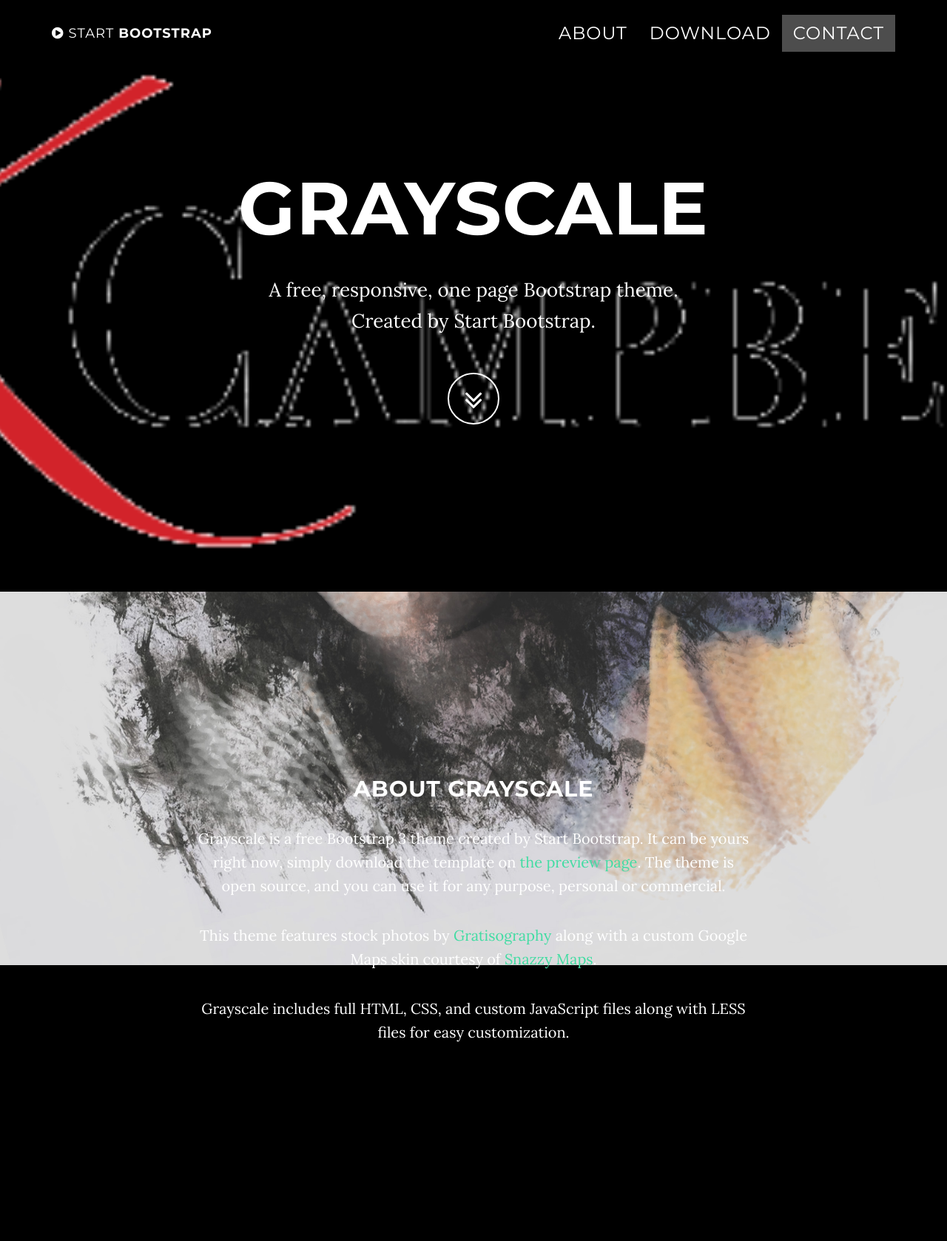
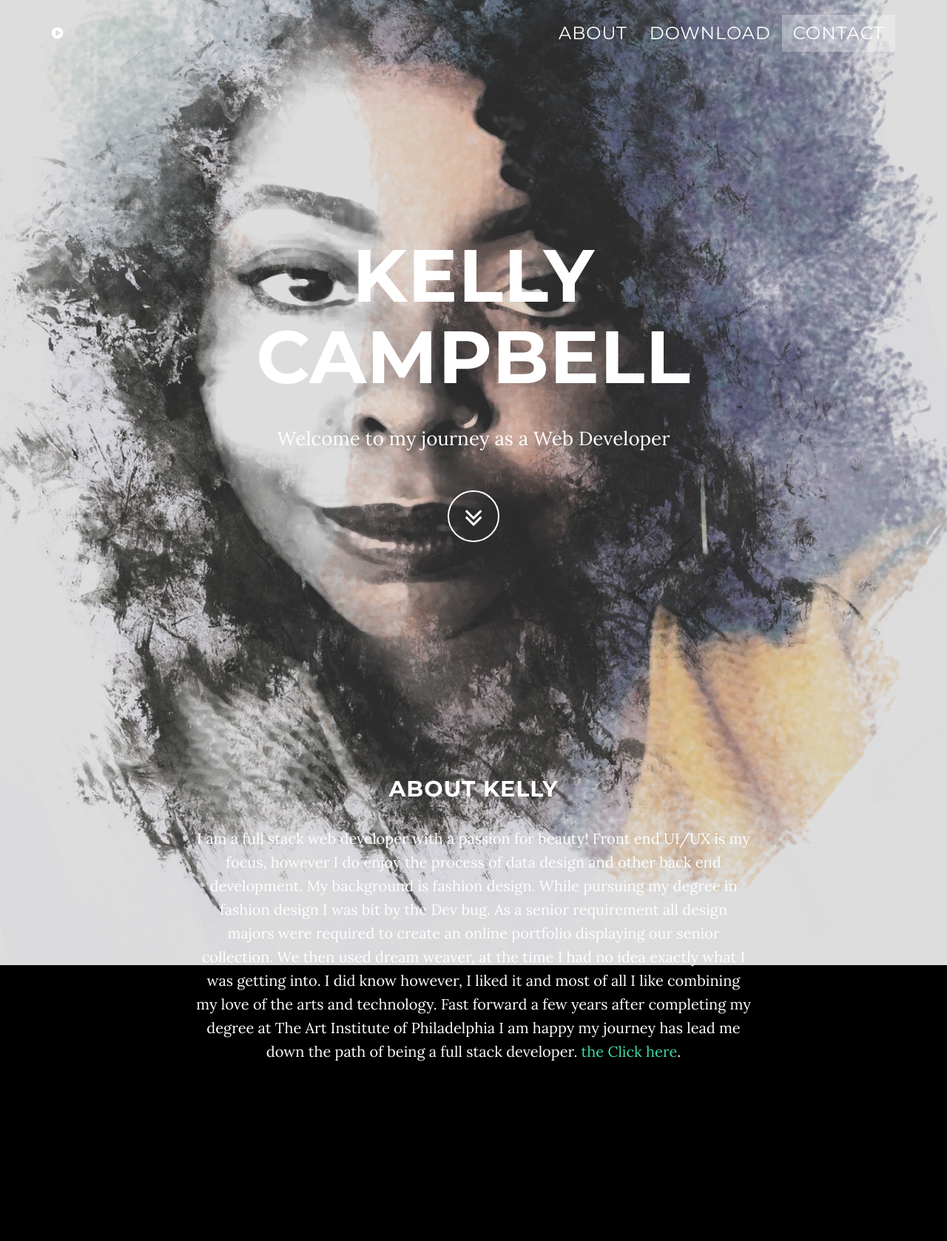
Before and after one commit to Kcambell16/pwp, a PHP site: page / in a window 1280 px wide. Shown: the top 1678 px of the page at 74% size. Run offline with PHP 8.4, Linux system fonts and the light colour scheme; some libraries are stand-ins or nearby versions; some web fonts are replaced.

Commit message:
css nav bar

```diff
--- a/public_html/css/stylesheet.css
+++ b/public_html/css/stylesheet.css
@@ -18,7 +18,7 @@ body {
 }
 
 .navbar-inverse {
-	background-color: transparent;
+	background-color: #1d9b6c;
 }
 
 
@@ -138,6 +138,11 @@ a:focus {
 		border-bottom: 1px solid rgba(255, 255, 255, 0.3);
 	}
 }
+
+h1.brand-heading {
+	margin-top: 250px;
+}
+
 .intro {
 	display: table;
 	width: 100%;
@@ -145,8 +150,8 @@ a:focus {
 	padding: 100px 0;
 	text-align: center;
 	color: white;
-	background: url(../image/Kcampbell-website-logo.png) no-repeat bottom center scroll;
-	background-color: black;
+	/*background: url(../image/PhotoshopPicturePractice.jpg) no-repeat bottom center scroll;*/
+	background-color: transparent;
 	-webkit-background-size: cover;
 	-moz-background-size: cover;
 	background-size: cover;
--- a/public_html/index.php
+++ b/public_html/index.php
@@ -46,7 +46,8 @@
 
 		<!-- Custom Fonts -->
 		<link href="vendor/font-awesome/css/font-awesome.min.css" rel="stylesheet" type="text/css">
-		<link href="https://fonts.googleapis.com/css?family=Lora:400,700,400italic,700italic" rel="stylesheet" type="text/css">
+		<link href="https://fonts.googleapis.com/css?family=Lora:400,700,400italic,700italic" rel="stylesheet"
+				type="text/css">
 		<link href="https://fonts.googleapis.com/css?family=Montserrat:400,700" rel="stylesheet" type="text/css">
 
 	</head>
@@ -57,11 +58,12 @@
 			<nav class="navbar navbar-custom navbar-fixed-top" role="navigation">
 				<div class="container">
 					<div class="navbar-header">
-						<button type="button" class="navbar-toggle" data-toggle="collapse" data-target=".navbar-main-collapse">
+						<button type="button" class="navbar-toggle" data-toggle="collapse"
+								  data-target=".navbar-main-collapse">
 							Menu <i class="fa fa-bars"></i>
 						</button>
 						<a class="navbar-brand page-scroll" href="#page-top">
-							<i class="fa fa-play-circle"></i> <span class="light">Start</span> Bootstrap
+							<i class="fa fa-play-circle"></i>
 						</a>
 					</div>
 
@@ -94,9 +96,8 @@
 					<div class="container">
 						<div class="row">
 							<div class="col-md-8 col-md-offset-2">
-								<h1 class="brand-heading">Grayscale</h1>
-								<p class="intro-text">A free, responsive, one page Bootstrap theme.
-									<br>Created by Start Bootstrap.</p>
+								<h1 class="brand-heading">Kelly Campbell</h1>
+								<p class="intro-text">Welcome to my journey as a Web Developer</p>
 								<a href="#about" class="btn btn-circle page-scroll">
 									<i class="fa fa-angle-double-down animated"></i>
 								</a>
@@ -110,10 +111,9 @@
 			<section id="about" class="container content-section text-center">
 				<div class="row">
 					<div class="col-lg-8 col-lg-offset-2">
-						<h2>About Grayscale</h2>
-						<p>Grayscale is a free Bootstrap 3 theme created by Start Bootstrap. It can be yours right now, simply download the template on <a href="http://startbootstrap.com/template-overviews/grayscale/">the preview page</a>. The theme is open source, and you can use it for any purpose, personal or commercial.</p>
-						<p>This theme features stock photos by <a href="http://gratisography.com/">Gratisography</a> along with a custom Google Maps skin courtesy of <a href="http://snazzymaps.com/">Snazzy Maps</a>.</p>
-						<p>Grayscale includes full HTML, CSS, and custom JavaScript files along with LESS files for easy customization.</p>
+						<h2>About Kelly</h2>
+						<p>I am a full stack web developer with a passion for beauty! Front end UI/UX is my focus, however I do enjoy the process of data design and other back end development. My background is fashion design. While pursuing my degree in fashion design I was bit by the Dev bug. As a senior requirement all design majors were required to create an online portfolio displaying our senior collection. We then used dream weaver, at the time I had no idea exactly what I was getting into. I did know however, I liked it and most of all I like combining my love of the arts and technology. Fast forward a few years after completing my degree at The Art Institute of Philadelphia I am happy my journey has lead me down the path of being a full stack developer. <a href="https://Cannaduceus.com/public_html">the
+								Click here</a>.
 					</div>
 				</div>
 			</section>
@@ -125,110 +125,19 @@
 						<div class="col-lg-8 col-lg-offset-2">
 							<h2>Download Resume</h2>
 							<p>You can download an up to date resume</p>
-							<a href="http://startbootstrap.com/template-overviews/grayscale/" class="btn btn-default btn-lg">Visit Download Page</a>
+							<a href="image/resume.pdf" class="btn btn-default btn-lg">download</a>
 						</div>
 					</div>
 				</div>
 			</section>
 
-			<!-- Contact Section -->
-			<section id="contact" class="container content-section text-center">
-				<div class="row">
-					<div class="col-lg-8 col-lg-offset-2">
-						<h2>Contact Start Bootstrap</h2>
-						<p>Feel free to email us to provide some feedback on our templates, give us suggestions for new templates and themes, or to just say hello!</p>
-						<p><a href="mailto:feedback@startbootstrap.com">feedback@startbootstrap.com</a>
-						</p>
-						<ul class="list-inline banner-social-buttons">
-							<li>
-								<a href="https://twitter.com/SBootstrap" class="btn btn-default btn-lg"><i class="fa fa-twitter fa-fw"></i> <span class="network-name">Twitter</span></a>
-							</li>
-							<li>
-								<a href="https://github.com/IronSummitMedia/startbootstrap" class="btn btn-default btn-lg"><i class="fa fa-github fa-fw"></i> <span class="network-name">Github</span></a>
-							</li>
-							<li>
-								<a href="https://plus.google.com/+Startbootstrap/posts" class="btn btn-default btn-lg"><i class="fa fa-google-plus fa-fw"></i> <span class="network-name">Google+</span></a>
-							</li>
-						</ul>
-					</div>
-				</div>
-			</section>
-
-			<!-- Map Section -->
-			<div id="map"></div>
-
-			<!-- Footer -->
-			<footer>
-				<div class="container text-center">
-					<p>Copyright &copy; Your Website 2016</p>
-				</div>
-			</footer>
-
-			<!-- jQuery -->
-			<script src="vendor/jquery/jquery.js"></script>
-
-			<!-- Bootstrap Core JavaScript -->
-			<script src="vendor/bootstrap/js/bootstrap.min.js"></script>
-
-			<!-- Plugin JavaScript -->
-			<script src="https://cdnjs.cloudflare.com/ajax/libs/jquery-easing/1.3/jquery.easing.min.js"></script>
-
-			<!-- Google Maps API Key - Use your own API key to enable the map feature. More information on the Google Maps API can be found at https://developers.google.com/maps/ -->
-			<script type="text/javascript" src="https://maps.googleapis.com/maps/api/js?key=AIzaSyCRngKslUGJTlibkQ3FkfTxj3Xss1UlZDA&sensor=false"></script>
-
-			<!-- Theme JavaScript -->
-			<script src="js/grayscale.min.js"></script>
-
-
-		<!-- <div class="title" >
-			<div>
-				<h1>Kelly Campbell</h1>
-				<h4>Web Developer</h4>
-			</div>
-		</div><!--/.container-->
-
-
-		<!-- containers for spacing
-		<div class="row">
-			<div class="col-sm-6 col-md-4">
-				<div class="thumbnail">
-					<img src="..." alt="...">
-					<div class="caption">
-						<h3>Thumbnail label</h3>
-						<p>...</p>
-						<p><a href="#" class="btn btn-primary" role="button">Button</a> <a href="#" class="btn btn-default" role="button">Button</a></p>
-					</div>
-				</div>
-			</div>
-			<div class="col-sm-6 col-md-4">
-				<div class="thumbnail">
-					<img src="..." alt="...">
-					<div class="caption">
-						<h3>Thumbnail label</h3>
-						<p>...</p>
-						<p><a href="#" class="btn btn-primary" role="button">Button</a> <a href="#" class="btn btn-default" role="button">Button</a></p>
-					</div>
-				</div>
-			</div>
-			<div class="col-sm-6 col-md-4">
-				<div class="thumbnail">
-					<img src="..." alt="...">
-					<div class="caption">
-						<h3>Thumbnail label</h3>
-						<p>...</p>
-						<p><a href="#" class="btn btn-primary" role="button">Button</a> <a href="#" class="btn btn-default" role="button">Button</a></p>
-					</div>
-				</div>
-			</div>
-		</div>
-
-		<!-- modal fade
+			<!-- modal fade -->
 			<div class="modal fade" id="contact-form-modal" tabindex="-1" role="dialog">
 				<div class="modal-dialog">
 					<div class="modal-content">
 						<div class="modal-body">
 
-						<!-- insert contact form
+							<!-- insert contact form-->
 							<form id="contact-form" method="POST" action="php/mailer.php" novalidate>
 								<div id="boxhead">
 									<div class="form-group">
@@ -270,41 +179,72 @@
 										</div>
 									</div>
 
-								<!-- Google reCAPTCHA
-								<div class="g-recaptcha" data-sitekey="6LfElA0UAAAAAIPR2M15qAh5qkWlXGlRdtJw3Ud0
-"></div>
-								<button class="btn btn-success" type="submit"><i class="fa fa-paper-plane"></i> Send
+									<!-- Google reCAPTCHA -->
+									<div class="g-recaptcha" data-sitekey="6LfElA0UAAAAAIPR2M15qAh5qkWlXGlRdtJw3Ud0">
+
+									</div>
+									<button class="btn btn-success" type="submit"><i class="fa fa-paper-plane">
+										</i> Send
 									</button>
 									<button class="btn btn-warning" type="reset"><i class="fa fa-ban"></i> Reset</button>
 							</form>
 
-						<!--messages output area error/success output
+							<!--messages output area error/success output -->
 							<div class="row">
 								<div class="col-xs-12">
 									<div id="output-area"></div>
 								</div>
 							</div>
-					</div><!-- /.modal-content
-				</div><!-- /.modal-dialog
-			</div><!-- /.modal
+						</div><!-- /.modal-content -->
+					</div><!-- /.modal-dialog -->
+				</div><!-- /.modal -->
 			</div>
 			</div>
 
-
-		<!-- footer
-		<nav class="navbar navbar-inverse navbar-fixed-bottom">
-			<div class="container">
-				<div class="navbar-header">
-					<a class="navbar-brand" data-toggle="modal" data-target="#contact-form-modal">CONTACT ME</a>
-				</div>
-				<div>
-					<ul class="nav navbar-nav navbar-right" id="navbar">
-						<li><a>Kcampbell5784@gmail.com</a></li>
-						<li><a>(484)-358-2153</a></li>
+			<!-- Contact Section -->
+			<section id="contact" class="container content-section text-center">
+				<div class="row">
+					<div class="col-lg-8 col-lg-offset-2">
+						<h2>Contact me</h2>
+						<p>Feel free to contact me via email and also follow me on social media.</p>
+						<p><a data-toggle="modal" data-target="#contact-form-modal">Send me a message</a></a>
+						</p>
+						<ul class="list-inline banner-social-buttons">
+							<li>
+								<a href="https://twitter.com/PrettyDeveloper" class="btn btn-default btn-lg"><i
+										class="fa fa-twitter fa-fw"></i> <span class="network-name">Twitter</span></a>
+							</li>
+							<li>
+								<a href="https://github.com/Kcambell16" class="btn btn-default btn-lg"><i
+										class="fa fa-github fa-fw"></i> <span class="network-name">Github</span></a>
+							</li>
 						</ul>
 					</div>
 				</div>
-		</nav>
+			</section>
 
-	</body>
-</html>
+			<!-- Map Section -->
+			<div id="map"></div>
+
+			<!-- Footer -->
+			<footer>
+				<div class="container text-center">
+					<p>Copyright &copy; Your Website 2016</p>
+				</div>
+			</footer>
+
+			<!-- jQuery -->
+			<script src="vendor/jquery/jquery.js"></script>
+
+			<!-- Bootstrap Core JavaScript -->
+			<script src="vendor/bootstrap/js/bootstrap.min.js"></script>
+
+			<!-- Plugin JavaScript -->
+			<script src="https://cdnjs.cloudflare.com/ajax/libs/jquery-easing/1.3/jquery.easing.min.js"></script>
+
+			<!-- Google Maps API Key - Use your own API key to enable the map feature. More information on the Google Maps API can be found at https://developers.google.com/maps/ -->
+			<script type="text/javascript"
+					  src="https://maps.googleapis.com/maps/api/js?key=AIzaSyCRngKslUGJTlibkQ3FkfTxj3Xss1UlZDA&sensor=false"></script>
+
+			<!-- Theme JavaScript -->
+			<script src="js/grayscale.min.js"></script>
```
Also changed, not shown: public_html/image/abstract-glare-visual-art.jpg (renamed from public_html/documentation/img/abstract-glare-visual-art.jpg), 2 other files. Lines whose indentation alone changed are shown as unchanged.
